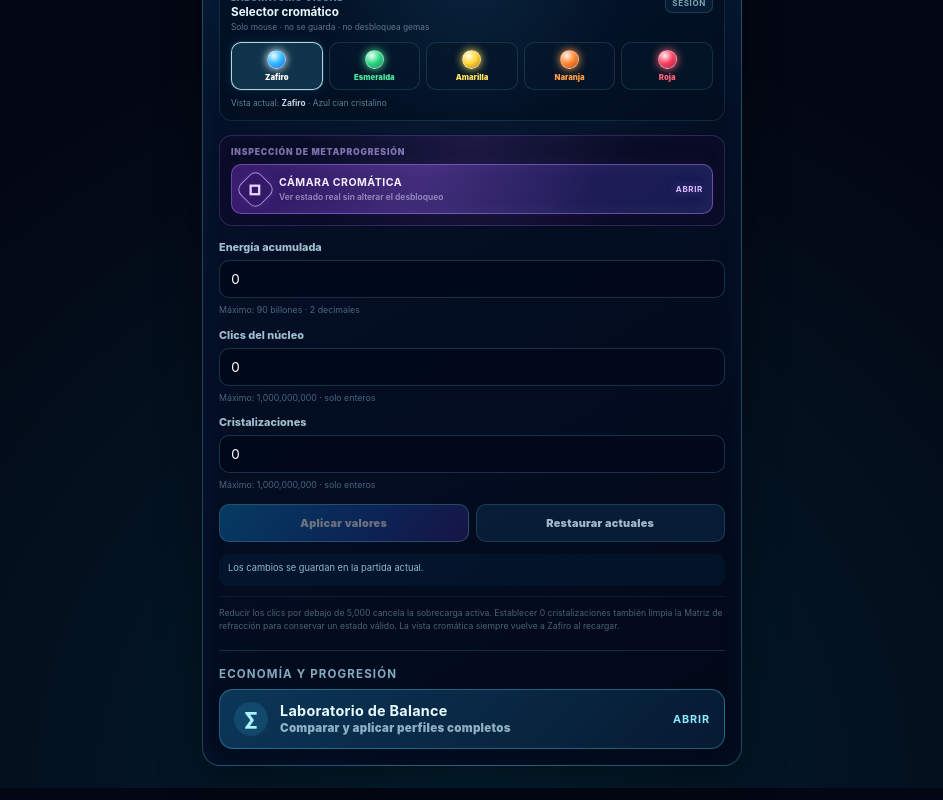
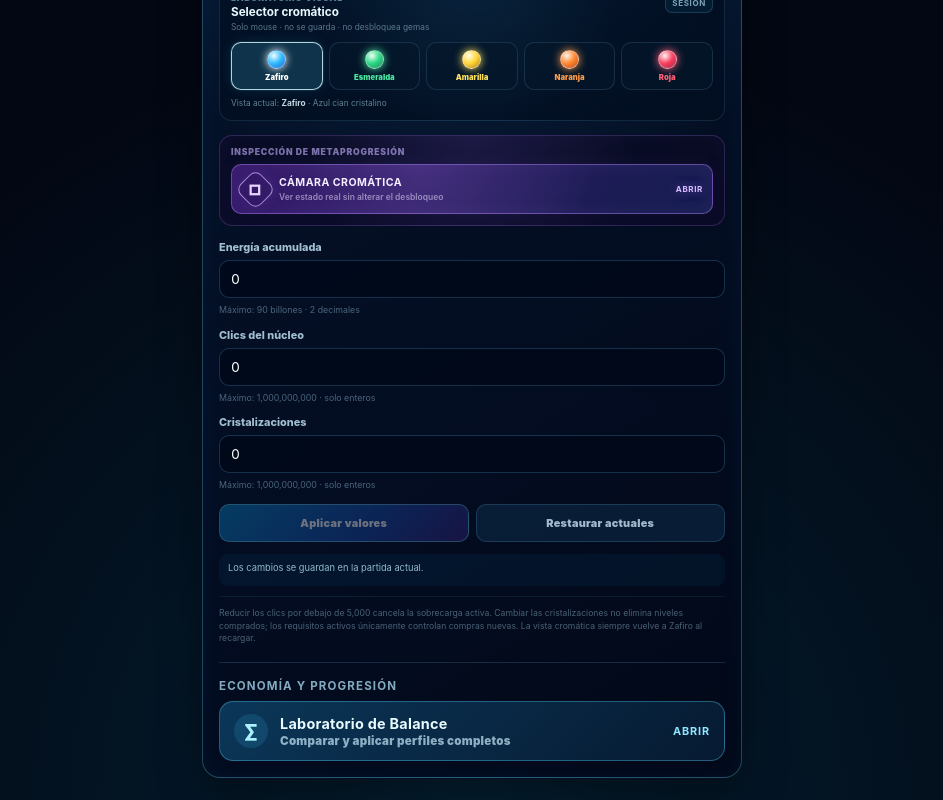
Before and after one commit to xArtXtrAx/incremental-game-A, a React (Vite) app: page / in a window 1280 px wide. Shown: the part 1345-2145 px from the top of the page, without its empty margins (168-1111 px from the left). Built offline with nearby package versions, Linux system fonts and the light colour scheme.

Commit message:
Aclara conservación de niveles en Panel DEV

```diff
--- a/src/DeveloperPanel.tsx
+++ b/src/DeveloperPanel.tsx
@@ -458,9 +458,9 @@ export function DeveloperPanel({
       <footer>
         Reducir los clics por debajo de{' '}
         {sphereClickCapacity.toLocaleString('es-MX')} cancela la sobrecarga
-        activa. Establecer 0 cristalizaciones también limpia la Matriz de
-        refracción para conservar un estado válido. La vista cromática siempre
-        vuelve a Zafiro al recargar.
+        activa. Cambiar las cristalizaciones no elimina niveles comprados; los
+        requisitos activos únicamente controlan compras nuevas. La vista
+        cromática siempre vuelve a Zafiro al recargar.
       </footer>
     </aside>
   )
```
